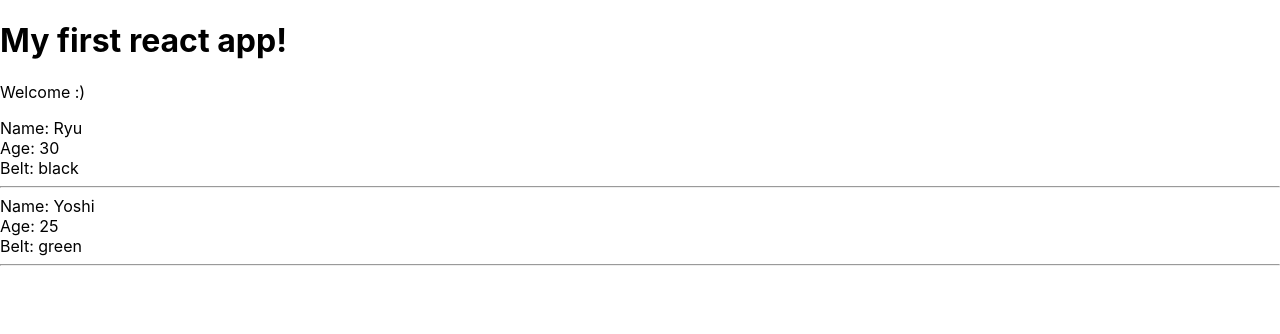
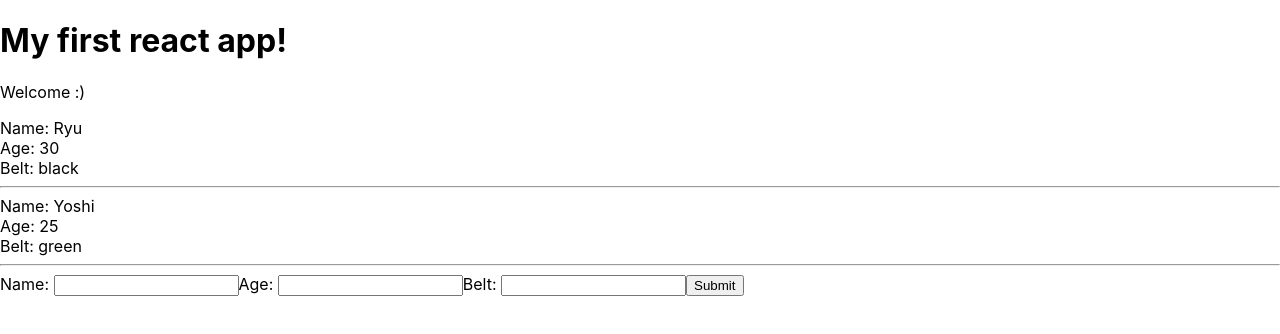
Before and after one commit to carissafarry/study-react-redux-complete, a React (Create React App) app in the folder myapp/: page / in a window 1280 px wide. Shown: the top 334 px of the page. Built offline with nearby package versions, Linux system fonts and the light colour scheme.

Commit message:
#17 Forms Revisited

```diff
--- /dev/null
+++ b/myapp/src/AddNinja.js
@@ -0,0 +1,37 @@
+import React, { Component } from 'react';
+
+export default class AddNinja extends Component {
+    state = {
+        name: null,
+        age: null,
+        belt: null,
+    }
+
+    handleChange = (e) => {
+        this.setState({
+            [e.target.id] : e.target.value
+            // * nilai state "name" sama dengan nilai yang diinput user pada kolom input dengan id "name"
+        })
+    }
+
+    handleSubmit = (e) => {
+        e.preventDefault();
+        console.log(this.state);
+    }
+
+    render() {
+        return (
+            <div>
+                <form onSubmit={this.handleSubmit}>
+                    <label htmlFor="name">Name: </label>
+                    <input type="text" id="name" onChange={this.handleChange} />
+                    <label htmlFor="age">Age: </label>
+                    <input type="text" id="age" onChange={this.handleChange} />
+                    <label htmlFor="belt">Belt: </label>
+                    <input type="text" id="belt" onChange={this.handleChange} />
+                    <button>Submit</button>
+                </form>
+            </div>
+        )
+    }
+}
--- a/myapp/src/App.js
+++ b/myapp/src/App.js
@@ -1,5 +1,6 @@
 import React, { Component } from 'react';
 import Ninjas from './Ninjas';
+import AddNinja from './AddNinja';
 
 class App extends Component {
   state = {
@@ -19,6 +20,7 @@
 
         {/* <Ninjas name="Ryu" age="25" belt="black"/> */}
         <Ninjas ninjas={this.state.ninjas} />
+        <AddNinja />
       </div>
     )
   }
```
